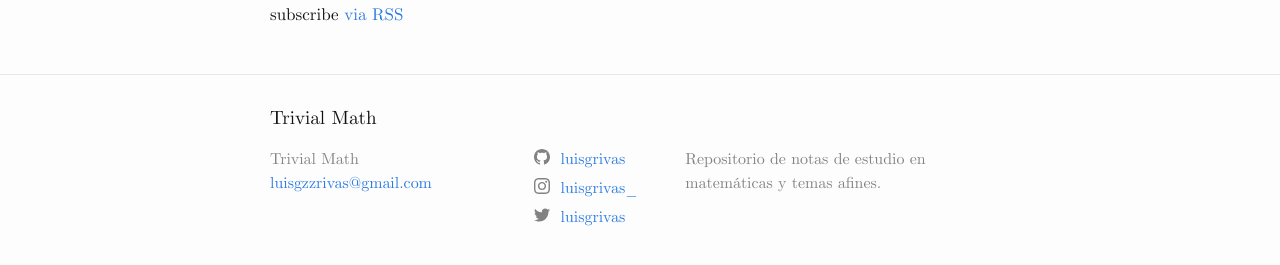
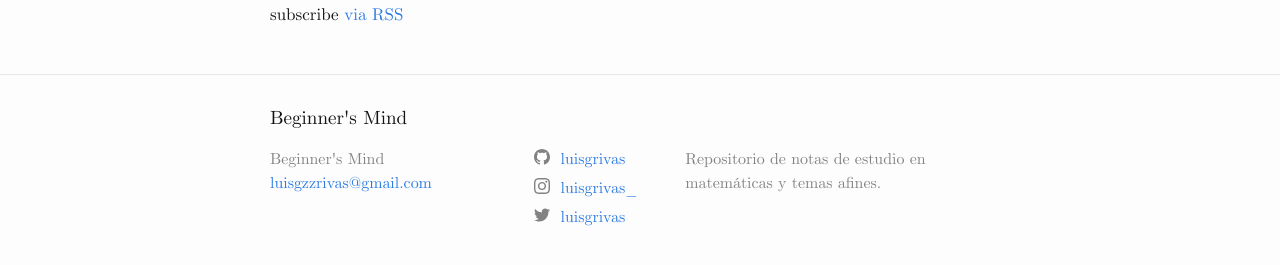
Before and after one commit to luisgrivas/blog, a Jekyll site: the page built from index.markdown, in a window 1280 px wide and 900 px high, scrolled down 1696 px. Shown: the part 610-875 px from the top of the window. Built offline with Jekyll 4.4.1, drawn with Linux system fonts in a browser that asks for light colours; some of the changed text lies outside the part shown.

Commit message:
actualizado sitio

```diff
--- a/_config.yml
+++ b/_config.yml
@@ -18,12 +18,13 @@
 # You can create any custom variable you would like, and they will be accessible
 # in the templates via {{ site.myvariable }}.
 
-title: Trivial Math
+title: Beginner's Mind
 email: luisgzzrivas@gmail.com
 description: >- # this means to ignore newlines until "baseurl:"
   Repositorio de notas de estudio en matemáticas y temas afines.
 baseurl: "/blog" # the subpath of your site, e.g. /blog
 url: "https://luisgrivas.github.io" # the base hostname & protocol for your site, e.g. http://example.com
+website: httos://luisgrivas.com
 twitter_username: luisgrivas
 github_username: luisgrivas
 instagram_username: luisgrivas_
```
